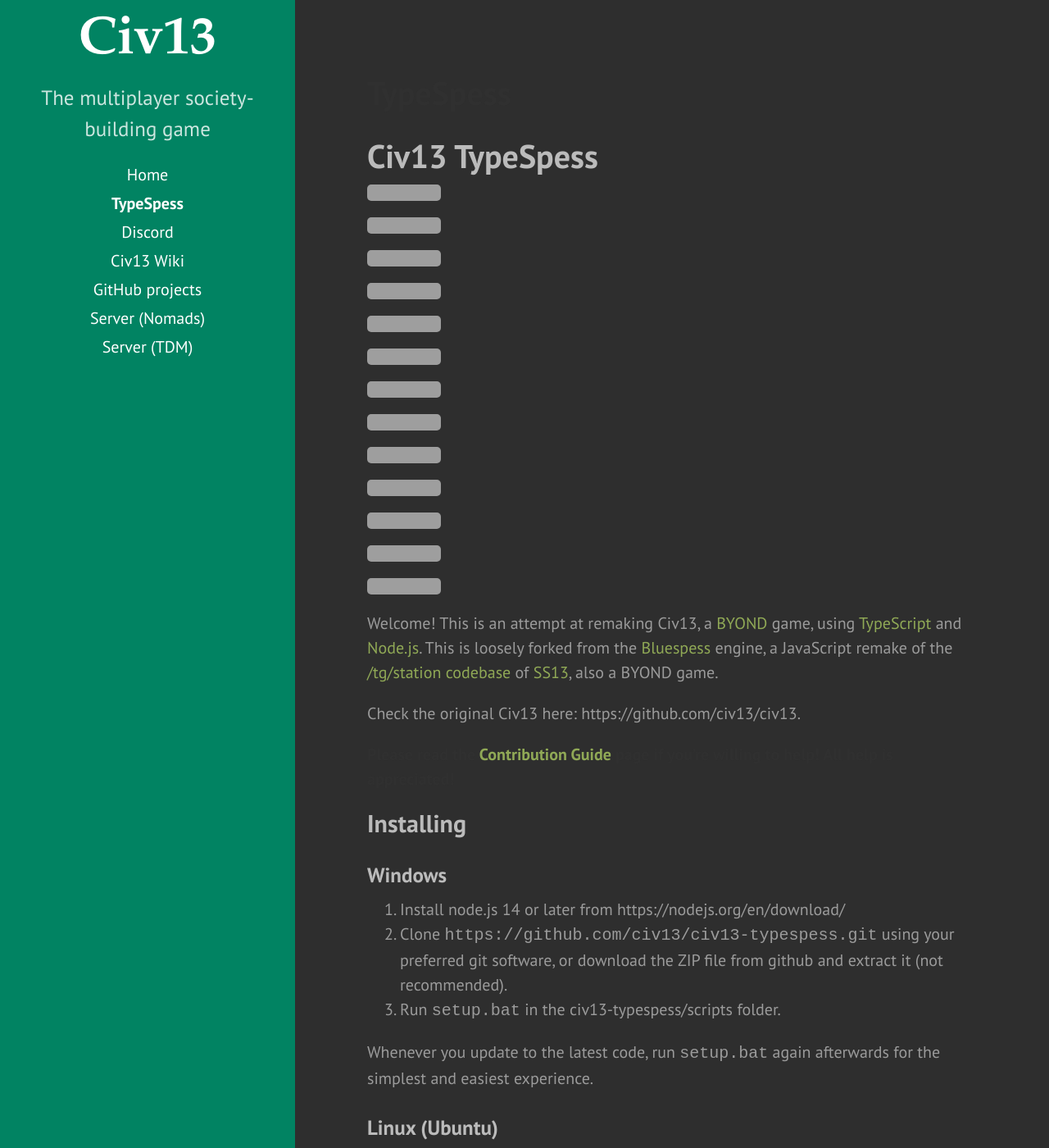
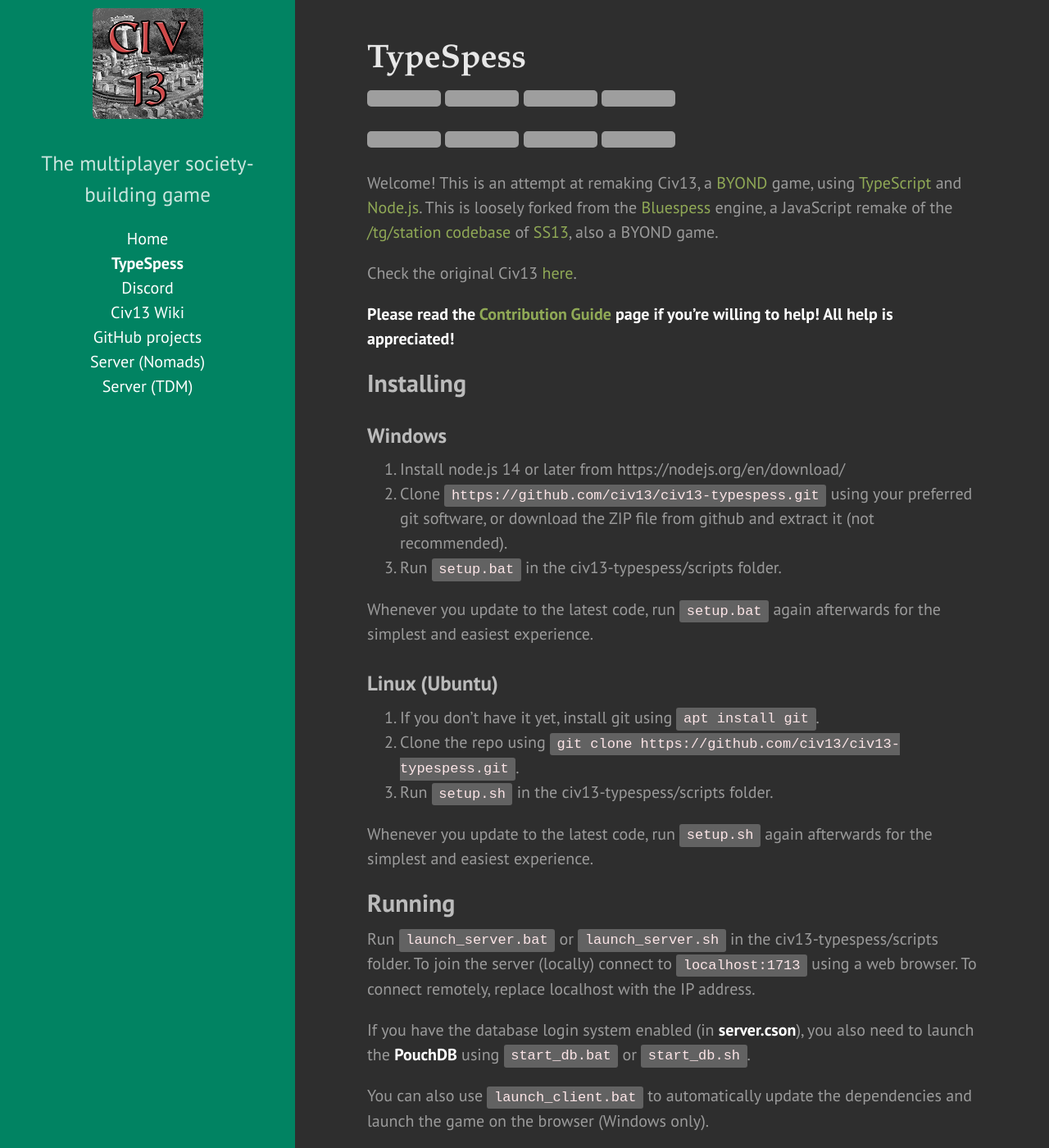
Before and after one commit to Civ13/civ13.github.io, a Jekyll site: the page built from typespess.md, in a window 1280 px wide and 1400 px high. Shown: the whole window at 82% size. Built offline with Jekyll 4.4.1, drawn with Linux system fonts in a browser that asks for light colours; grey boxes are pictures that could not be loaded.

Commit message:
site tweaks

```diff
--- a/_includes/sidebar.html
+++ b/_includes/sidebar.html
@@ -3,7 +3,7 @@
     <div class="sidebar-about">
       <h1>
         <a href="{{ site.baseurl }}">
-          {{ site.title }}
+          <img src="{{ site.baseurl }}public/img/civ13.png"></img>
         </a>
       </h1>
       <p class="lead">{{ site.description }}</p>
--- a/public/css/hyde.css
+++ b/public/css/hyde.css
@@ -39,12 +39,6 @@
   font-family: "PT Sans", Helvetica, Arial, sans-serif;
   font-size: 16px;
   line-height: 1.5;
-}
-
-@media (min-width: 38em) {
-  html {
-    font-size: 20px;
-  }
 }
 
 @media (min-width: 48em) {
@@ -110,7 +104,7 @@
 }
 
 strong {
-  color: #303030;
+  color: #ffffff;
 }
 
 
@@ -165,10 +159,19 @@
 }
 
 img {
-  display: block;
   max-width: 100%;
   margin: 0 0 1rem;
   border-radius: 5px;
+  margin: 0 auto;
+}
+
+code {
+  padding: .25em .5em;
+  font-size: 85%;
+  font-family: 'Courier New', Courier, monospace;
+  color: #fce5e7;
+  background-color: #94949481;
+  border-radius: 3px;
 }
 
 /* Tables */
@@ -272,7 +275,8 @@
 .page-title,
 .post-title,
 .post-title a {
-  color: #303030;
+  color: #e7e7e7;
+  font-family: "Book Antiqua", serif;
 }
 .page-title,
 .post-title {
@@ -322,15 +326,17 @@
   margin-top: 0;
   font-family: "Book Antiqua", serif;
   font-size: 3.25rem;
+  text-decoration: none;
 }
-
+.sidebar-about h1 a {
+  text-decoration: none;
+}
 /* Sidebar nav */
 .sidebar-nav {
-  margin-bottom: 1rem;
+  margin-bottom: 0.5rem;
 }
 .sidebar-nav-item {
   display: block;
-  line-height: 1.75;
 }
 a.sidebar-nav-item:hover,
 a.sidebar-nav-item:focus {
@@ -363,7 +369,7 @@
  */
 
 .content {
-  padding-top:    4rem;
+  padding-top:    2rem;
   padding-bottom: 4rem;
 }
 
--- a/typespess.md
+++ b/typespess.md
@@ -2,29 +2,15 @@
 layout: page
 title: TypeSpess
 ---
-# Civ13 TypeSpess
+[![GitHub Workflow Status](https://img.shields.io/github/workflow/status/civ13/civ13-typespess/Node.js%20CI)](https://github.com/Civ13/civ13-typespess/actions) [![Quality Gate Status](https://sonarcloud.io/api/project_badges/measure?project=Civ13_civ13-typespess&metric=alert_status)](https://sonarcloud.io/dashboard?id=Civ13_civ13-typespess) [![Gitpod ready-to-code](https://img.shields.io/badge/Gitpod-ready--to--code-blue?logo=gitpod)](https://gitpod.io/#https://github.com/Civ13/civ13-typespess) [![License](https://img.shields.io/github/license/civ13/civ13-typespess?color=blue)](https://github.com/Civ13/civ13-typespess/blob/master/LICENSE)
 
-[![GitHub Workflow Status](https://img.shields.io/github/workflow/status/civ13/civ13-typespess/Node.js%20CI)](https://github.com/Civ13/civ13-typespess/actions)
-[![Quality Gate Status](https://sonarcloud.io/api/project_badges/measure?project=Civ13_civ13-typespess&metric=alert_status)](https://sonarcloud.io/dashboard?id=Civ13_civ13-typespess)
-[![Gitpod ready-to-code](https://img.shields.io/badge/Gitpod-ready--to--code-blue?logo=gitpod)](https://gitpod.io/#https://github.com/Civ13/civ13-typespess)
-
-[![Reliability Rating](https://sonarcloud.io/api/project_badges/measure?project=Civ13_civ13-typespess&metric=reliability_rating)](https://sonarcloud.io/dashboard?id=Civ13_civ13-typespess)
-[![Maintainability Rating](https://sonarcloud.io/api/project_badges/measure?project=Civ13_civ13-typespess&metric=sqale_rating)](https://sonarcloud.io/dashboard?id=Civ13_civ13-typespess)
-[![Security Rating](https://sonarcloud.io/api/project_badges/measure?project=Civ13_civ13-typespess&metric=security_rating)](https://sonarcloud.io/dashboard?id=Civ13_civ13-typespess)
-[![Bugs](https://sonarcloud.io/api/project_badges/measure?project=Civ13_civ13-typespess&metric=bugs)](https://sonarcloud.io/dashboard?id=Civ13_civ13-typespess)
-[![Code Smells](https://sonarcloud.io/api/project_badges/measure?project=Civ13_civ13-typespess&metric=code_smells)](https://sonarcloud.io/dashboard?id=Civ13_civ13-typespess)
-
-![GitHub top language](https://img.shields.io/github/languages/top/civ13/civ13-typespess)
-[![Lines of Code](https://sonarcloud.io/api/project_badges/measure?project=Civ13_civ13-typespess&metric=ncloc)](https://sonarcloud.io/dashboard?id=Civ13_civ13-typespess)
-![GitHub code size in bytes](https://img.shields.io/github/languages/code-size/civ13/civ13-typespess)
-![GitHub repo size](https://img.shields.io/github/repo-size/civ13/civ13-typespess)
-[![License](https://img.shields.io/github/license/civ13/civ13-typespess?color=blue)](https://github.com/Civ13/civ13-typespess/blob/master/LICENSE)
+![GitHub top language](https://img.shields.io/github/languages/top/civ13/civ13-typespess) [![Lines of Code](https://sonarcloud.io/api/project_badges/measure?project=Civ13_civ13-typespess&metric=ncloc)](https://sonarcloud.io/dashboard?id=Civ13_civ13-typespess) ![GitHub code size in bytes](https://img.shields.io/github/languages/code-size/civ13/civ13-typespess) ![GitHub repo size](https://img.shields.io/github/repo-size/civ13/civ13-typespess)
 
 Welcome! This is an attempt at remaking Civ13, a [BYOND](http://www.byond.com/) game, using [TypeScript](https://www.typescriptlang.org/) and [Node.js](https://nodejs.org/). This is loosely forked from the [Bluespess](https://github.com/Bluespess) engine, a JavaScript remake of the [/tg/station codebase](https://github.com/tgstation/tgstation) of [SS13](http://www.byond.com/games/Exadv1/SpaceStation13), also a BYOND game.
 
-Check the original Civ13 here: https://github.com/civ13/civ13.
+Check the original Civ13 [here](https://github.com/civ13/civ13).
 
-**Please read the [Contribution Guide](.github/CONTRIBUTING.md) page if you're willing to help! All help is appreciated!**
+**Please read the [Contribution Guide](https://github.com/Civ13/civ13-typespess/blob/master/.github/CONTRIBUTING.md) page if you're willing to help! All help is appreciated!**
 
 ## Installing
 
```
Also changed, not shown: public/img/civ13.png (added).
